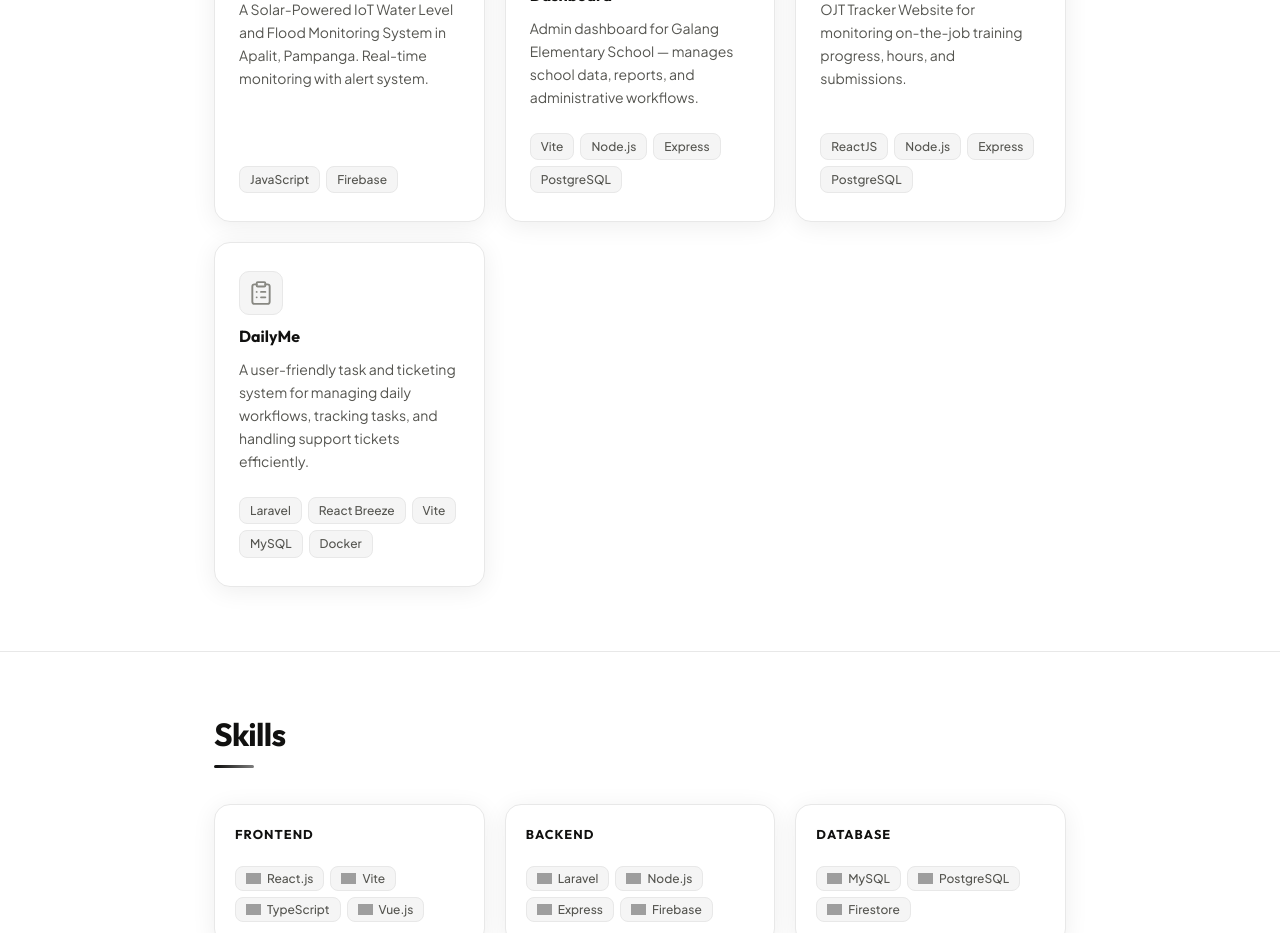
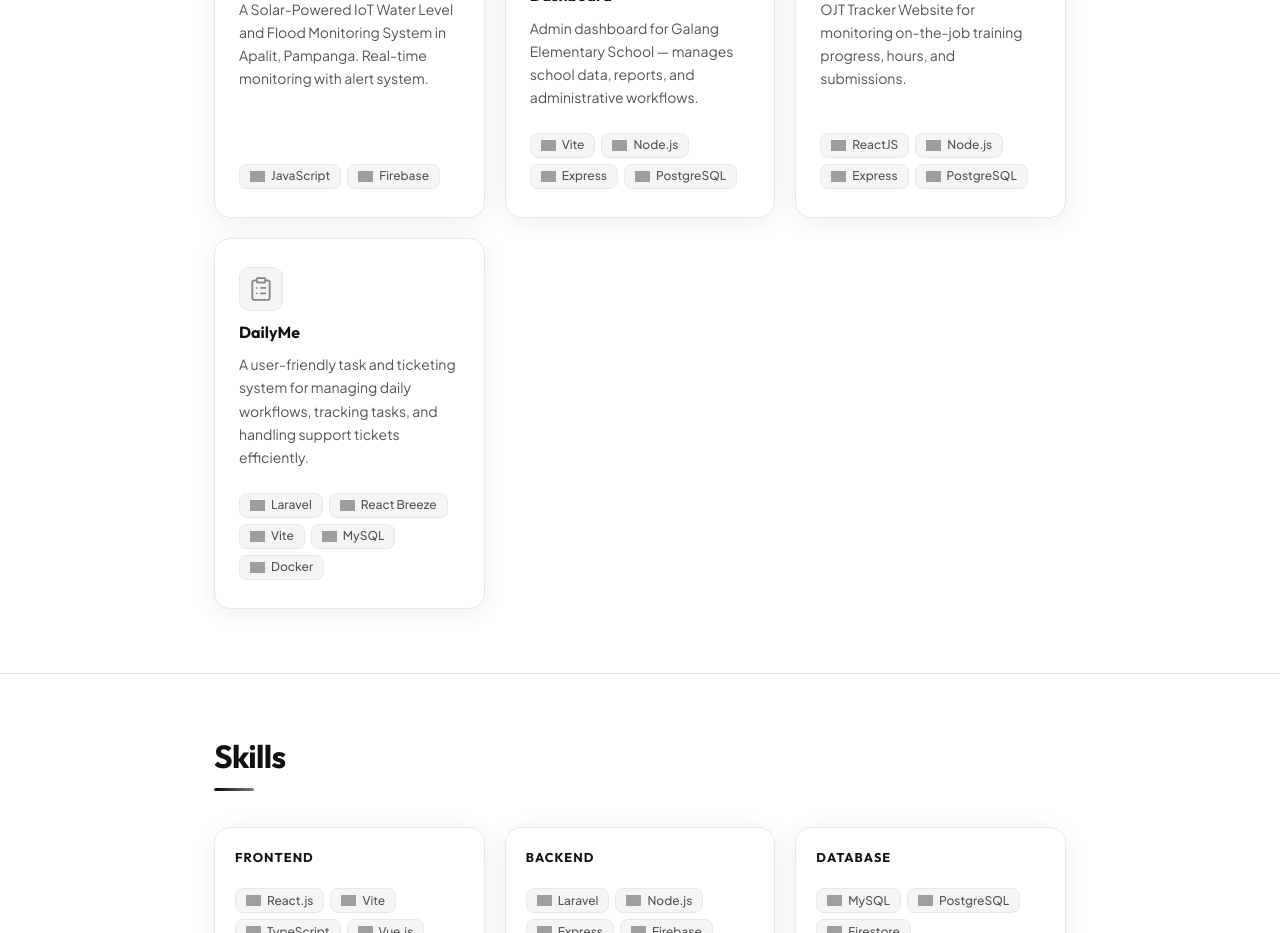
Before and after one commit to lilernestooo/Ernest-Portfolio, a React (Vite) app: page / in a window 1280 px wide. Shown: the part 1500-2433 px from the top of the page. Built offline with nearby package versions, Linux system fonts and the light colour scheme; no server answers; grey boxes are pictures that could not be loaded.

Commit message:
feat: logo changes in the project section

```diff
--- a/src/components/Projects.jsx
+++ b/src/components/Projects.jsx
@@ -7,6 +7,70 @@ const iconMap = {
   'Galang Elementary School Dashboard': School,
   'Track Me': GraduationCap,
   'DailyMe': ClipboardList,
+}
+
+// Simple Icons slug map
+const ICON_SLUGS = {
+  'JavaScript':   'javascript',
+  'Firebase':     'firebase',
+  'Vite':         'vite',
+  'Node.js':      'nodedotjs',
+  'Express':      'express',
+  'PostgreSQL':   'postgresql',
+  'ReactJS':      'react',
+  'React.js':     'react',
+  'Laravel':      'laravel',
+  'React Breeze': 'react',
+  'MySQL':        'mysql',
+  'Docker':       'docker',
+  'TypeScript':   'typescript',
+  'Vue.js':       'vuedotjs',
+  'GitHub':       'github',
+  'Vercel':       'vercel',
+  'Render':       'render',
+  'Bitbucket':    'bitbucket',
+}
+
+// Official brand colors (hex, no #)
+const ICON_COLORS = {
+  javascript:  'F7DF1E',
+  firebase:    'FFCA28',
+  vite:        '646CFF',
+  nodedotjs:   '339933',
+  express:     '000000',
+  postgresql:  '4169E1',
+  react:       '61DAFB',
+  laravel:     'FF2D20',
+  mysql:       '4479A1',
+  docker:      '2496ED',
+  typescript:  '3178C6',
+  vuedotjs:    '4FC08D',
+  github:      '181717',
+  vercel:      '000000',
+  render:      '46E3B7',
+  bitbucket:   '0052CC',
+}
+
+function StackBadge({ tech }) {
+  const slug = ICON_SLUGS[tech]
+  const color = slug ? ICON_COLORS[slug] : null
+
+  return (
+    <span className={styles.skillBadge} title={tech}>
+      {slug && (
+        <img
+          src={`https://cdn.simpleicons.org/${slug}/${color ?? '888888'}`}
+          alt={tech}
+          className={styles.skillIcon}
+          width={14}
+          height={14}
+          loading="lazy"
+          onError={e => { e.currentTarget.style.display = 'none' }}
+        />
+      )}
+      <span className={styles.skillLabel}>{tech}</span>
+    </span>
+  )
 }
 
 export default function Projects() {
@@ -46,7 +110,7 @@ export default function Projects() {
 
                 <div className={styles.tags}>
                   {proj.stack.map((s, j) => (
-                    <span key={j} className={styles.tag}>{s}</span>
+                    <StackBadge key={j} tech={s} />
                   ))}
                 </div>
 
```
